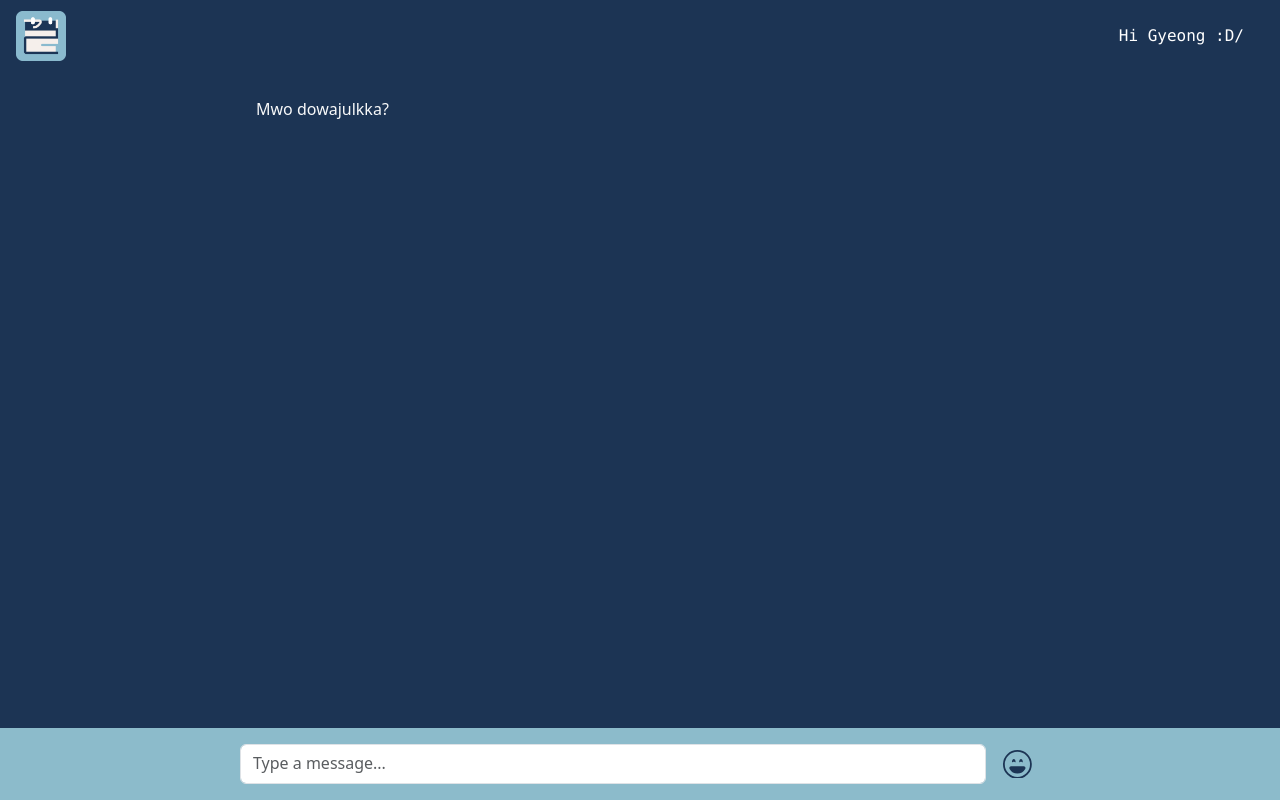
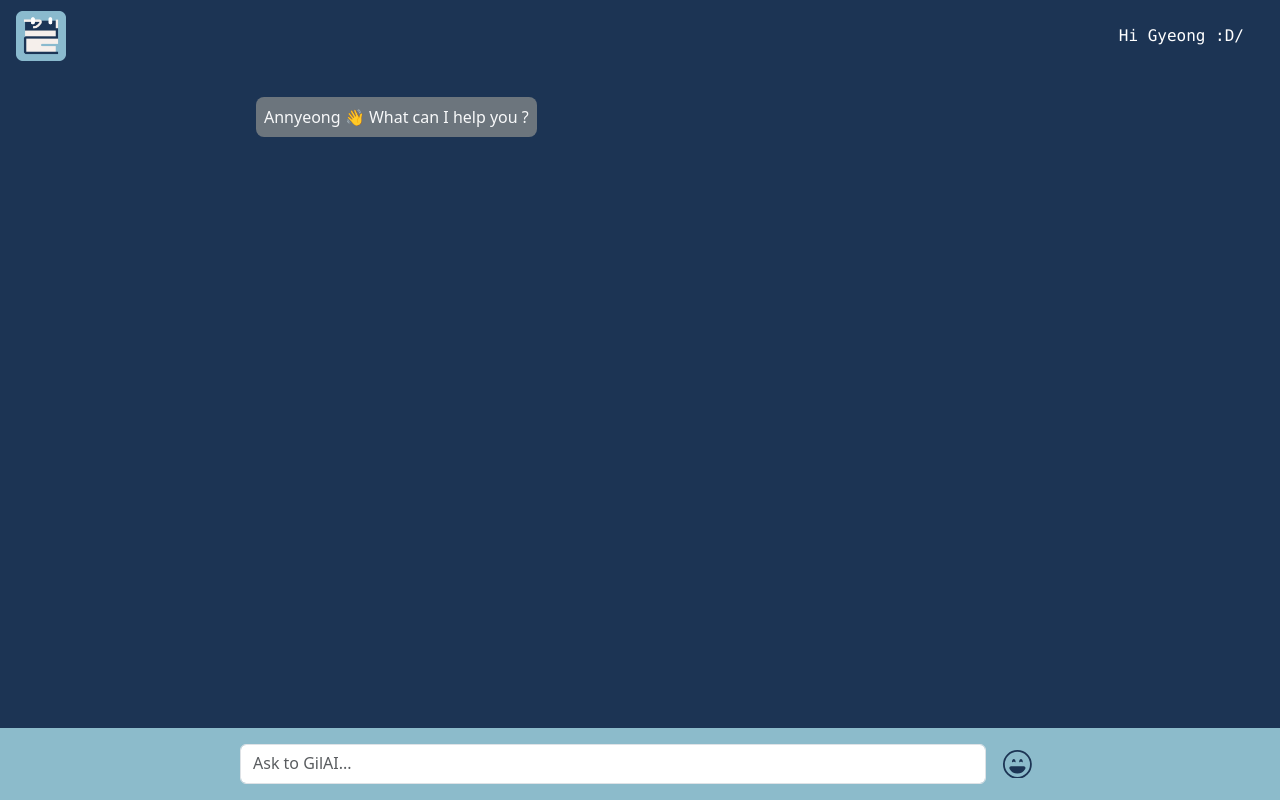
Before and after one commit to asdnng/Smart-Calendar, a React (Create React App) app in the folder MG/src/main/frontend/: page /dashboard/chat in a window 1280 px wide. Built offline with nearby package versions, Linux system fonts and the light colour scheme; no server answers.

Commit message:
feat: auto-refresh task list after AI task creation
- Import useTasks hook to access loadTasks function
- Call loadTasks() after successful AI task generation
- Tasks now appear immediately in task list without page refresh

```diff
--- a/MG/src/main/frontend/src/components/chat.js
+++ b/MG/src/main/frontend/src/components/chat.js
@@ -4,34 +4,71 @@ import { BsFillSendFill, BsEmojiLaughing } from 'react-icons/bs';
 
 import '../cssModules/chat.css';
 
-const msg1 = "Mwo dowajulkka?";
-const msg2 = "Sikee, ajik ihae mot haesseoyo";
-const msg3 = "Neo munje isseo?";
-// "keep going~~goood good goood you are not ADHD ^^";
+import api from '../axiosSetup';
+import { useTasks } from './Tasks.js';
+
+
 function Chat() {
+  const { loadTasks } = useTasks();
   const [message, setMessage] = useState("");
-  const [chatMsg, setChatMsg] = useState("Annyeong");
+  const [messages, setMessages] = useState([
+    { from: "ai", text: "Annyeong 👋 What can I help you ?" }
+  ]);
+  const [isLoading, setIsLoading] = useState(false);
 
-  const handleSubmit = (e) => {
+  const handleSubmit = async (e) => {
     e.preventDefault();
+    const trimmed = message.trim();
+    if (!trimmed) return;
+
+    //1. Add user message to chat
+    setMessages(prev => [...prev, { from: "user", text: trimmed }]);
     setMessage("");
+    setIsLoading(true);
 
-    if (chatMsg === msg1) {
-      setChatMsg("Jamkkanman...");
-      setTimeout(() => setChatMsg(msg2), 10000);
-    } else if (chatMsg === msg2) {
-      setChatMsg("Wae?");
-      setTimeout(() => setChatMsg(msg3), 3000);
-    } else if (chatMsg === msg3) {
-      setChatMsg("MWO?? : O");
-      setTimeout(() => setChatMsg("I'm kidding la, you're good ~"), 3000);
-    } else {
-      setChatMsg("Hehe :D");
+    try {
+      // 2. Call backend AI task endpoint
+      const res = await api.post("/tasks/ai", {
+        prompt: trimmed,
+        maxTasks: 5
+      });
+
+      const tasks = res.data; // assuming it's List<TaskResponseDTO>
+
+      if (Array.isArray(tasks) && tasks.length > 0) {
+        // Refresh the task list to show newly created tasks
+        await loadTasks();
+
+        // Build a nice reply text listing created tasks
+        const summaryLines = tasks.map(t =>
+          `• ${t.taskName} (${t.date || "no date"}, ${t.startTime || "–"}–${t.endTime || "–"})`
+        );
+        const reply = [
+          `Yosi!,I made ${tasks.length} tasks based on your request 👇`,
+          "",
+          ...summaryLines
+        ].join("\n");
+
+        setMessages(prev => [...prev, { from: "ai", text: reply }]);
+      } else {
+        setMessages(prev => [
+          ...prev,
+          { from: "ai", text: "umm... can you tell me again? 😅" }
+        ]);
+      }
+    } catch (err) {
+      console.error("AI task generation error:", err);
+      setMessages(prev => [
+        ...prev,
+        { from: "ai", text: "ERROR OCCURRED.. 😥 TRY LATER" }
+      ]);
+    } finally {
+      setIsLoading(false);
     }
   };
 
   useEffect(() => {
-    setTimeout(() => setChatMsg(msg1), 3000);
+    // optional: initial bot message already set in state
   }, []);
 
   return (
@@ -39,7 +76,29 @@ function Chat() {
       {/* CHAT MESSAGES AREA */}
       <div className="d-flex flex-grow-1 justify-content-center">
         <div className="chat-area flex-grow-1 overflow-auto p-3 text-light">
-          {chatMsg}
+          {messages.map((m, idx) => (
+            <div
+              key={idx}
+              className={`mb-2 ${m.from === "user" ? "text-end" : "text-start"}`}
+            >
+              <span
+                className={
+                  "d-inline-block p-2 rounded-3 " +
+                  (m.from === "user" ? "bg-primary" : "bg-secondary")
+                }
+                style={{ whiteSpace: "pre-line" }}
+              >
+                {m.text}
+              </span>
+            </div>
+          ))}
+          {isLoading && (
+            <div className="text-start mb-2">
+              <span className="d-inline-block p-2 rounded-3 bg-secondary">
+                Thinking... 💭
+              </span>
+            </div>
+          )}
         </div>
       </div>
 
@@ -48,7 +107,7 @@ function Chat() {
         <form className="d-flex vw-100" onSubmit={handleSubmit}>
           <textarea
             className="form-control"
-            placeholder="Type a message..."
+            placeholder="Ask to GilAI..."
             rows="1"
             value={message}
             onChange={(e) => setMessage(e.target.value)}
@@ -56,10 +115,11 @@ function Chat() {
           <button
             type="submit"
             className="send-btn ms-2"
-            disabled={!message.trim()}
+            disabled={!message.trim() || isLoading}
           >
-            {!message.trim() && <BsEmojiLaughing />}
-            {message.trim() && <BsFillSendFill />}
+            {!message.trim() && !isLoading && <BsEmojiLaughing />}
+            {message.trim() && !isLoading && <BsFillSendFill />}
+            {isLoading && "…"}
           </button>
         </form>
       </div>
```
